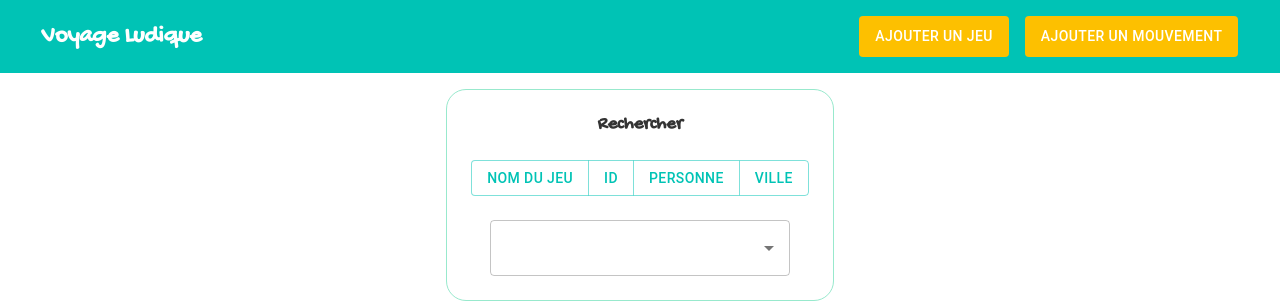
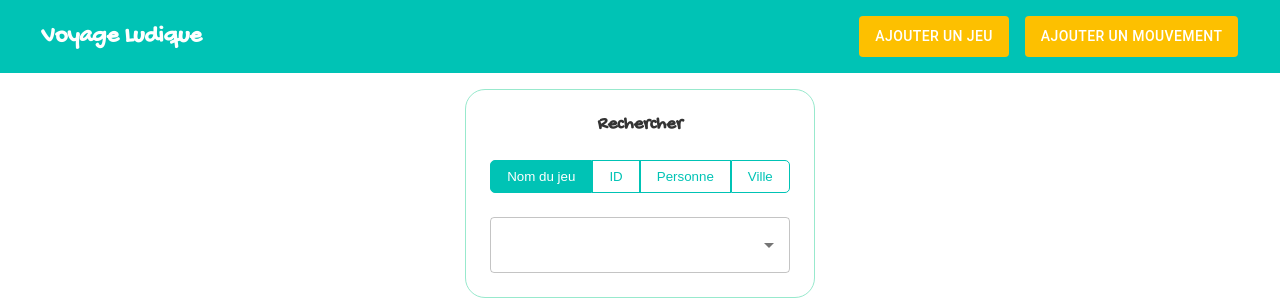
Before and after one commit to JustineLo/voyage-ludique, a React (Vite) app in the folder frontend/: page / in a window 1280 px wide. Shown: the top 303 px of the page. Built offline with nearby package versions, Linux system fonts and the light colour scheme; no server answers.

Commit message:
game search button style

```diff
--- a/frontend/src/components/GameSearch.tsx
+++ b/frontend/src/components/GameSearch.tsx
@@ -1,5 +1,5 @@
 import React, { useContext, useEffect, useState } from "react";
-import { TextField, Button, ButtonGroup, Autocomplete } from "@mui/material";
+import { TextField, Autocomplete } from "@mui/material";
 import { GameContext, GameContextProps } from "../contexts/GameContext";
 import { Game, Move } from "../types";
 import { getLatestMovesAPI } from "../services/moveService";
@@ -16,6 +16,29 @@ const Container = styled.div`
 
   h3 {
     margin: 0;
+  }
+`;
+
+const Buttons = styled.div`
+  button {
+    background-color: transparent;
+    color: var(--primary);
+    outline: none;
+    border: 1px solid var(--primary);
+    padding: 0.5rem 1rem;
+  }
+
+  button:nth-child(1) {
+    border-radius: 5px 0 0 5px;
+  }
+
+  button:nth-child(4) {
+    border-radius: 0 5px 5px 0;
+  }
+
+  .active {
+    background-color: var(--primary);
+    color: white;
   }
 `;
 
@@ -111,20 +134,36 @@ const GameSearch: React.FC = () => {
   return (
     <Container>
       <h3>Rechercher</h3>
-      <ButtonGroup>
-        <Button id="name" onClick={(e) => handleClickFilter(e)}>
+      <Buttons>
+        <button
+          className={selectedFilter === "name" ? "active" : ""}
+          id="name"
+          onClick={(e) => handleClickFilter(e)}
+        >
           Nom du jeu
-        </Button>
-        <Button id="id" onClick={(e) => handleClickFilter(e)}>
+        </button>
+        <button
+          className={selectedFilter === "id" ? "active" : ""}
+          id="id"
+          onClick={(e) => handleClickFilter(e)}
+        >
           ID
-        </Button>
-        <Button id="person" onClick={(e) => handleClickFilter(e)}>
+        </button>
+        <button
+          className={selectedFilter === "person" ? "active" : ""}
+          id="person"
+          onClick={(e) => handleClickFilter(e)}
+        >
           Personne
-        </Button>
-        <Button id="city" onClick={(e) => handleClickFilter(e)}>
+        </button>
+        <button
+          className={selectedFilter === "city" ? "active" : ""}
+          id="city"
+          onClick={(e) => handleClickFilter(e)}
+        >
           Ville
-        </Button>
-      </ButtonGroup>
+        </button>
+      </Buttons>
       <Autocomplete
         options={searchList}
         color="primary"
```
